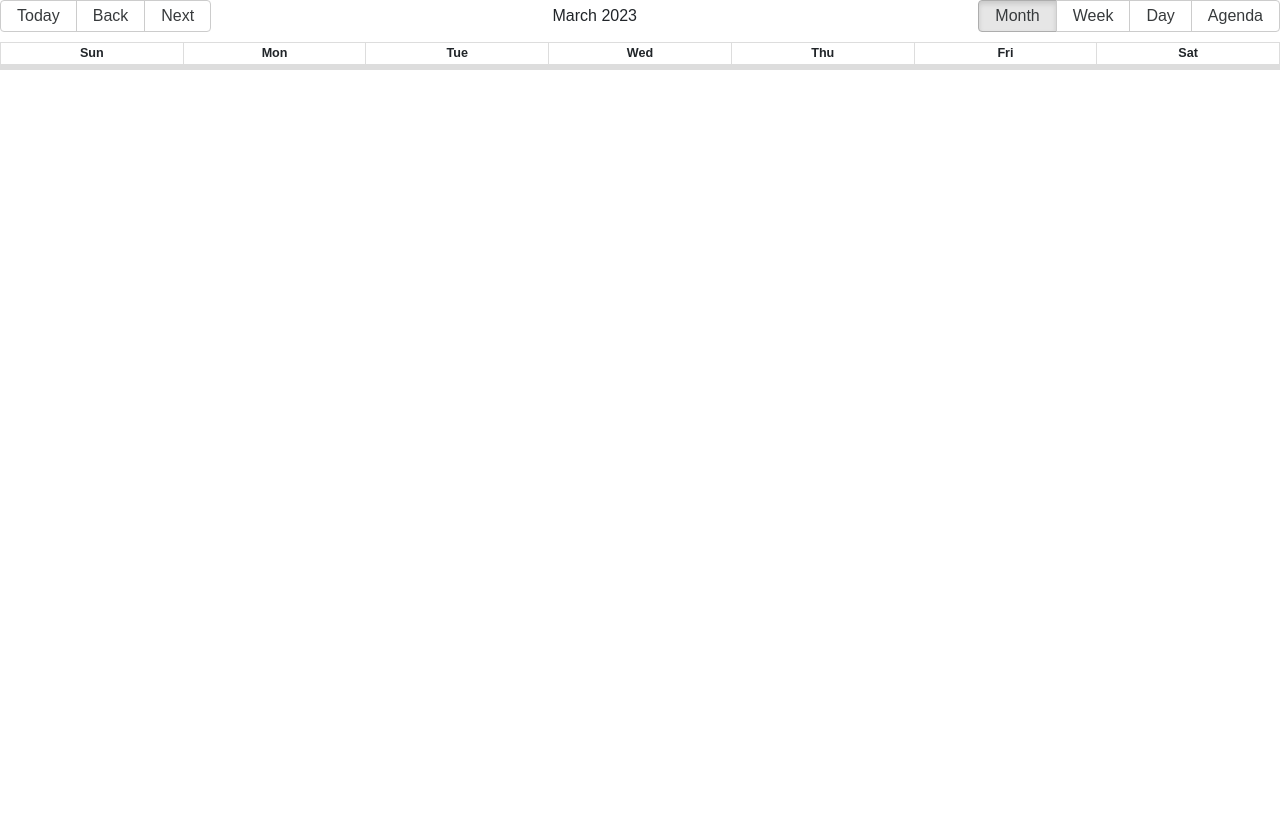
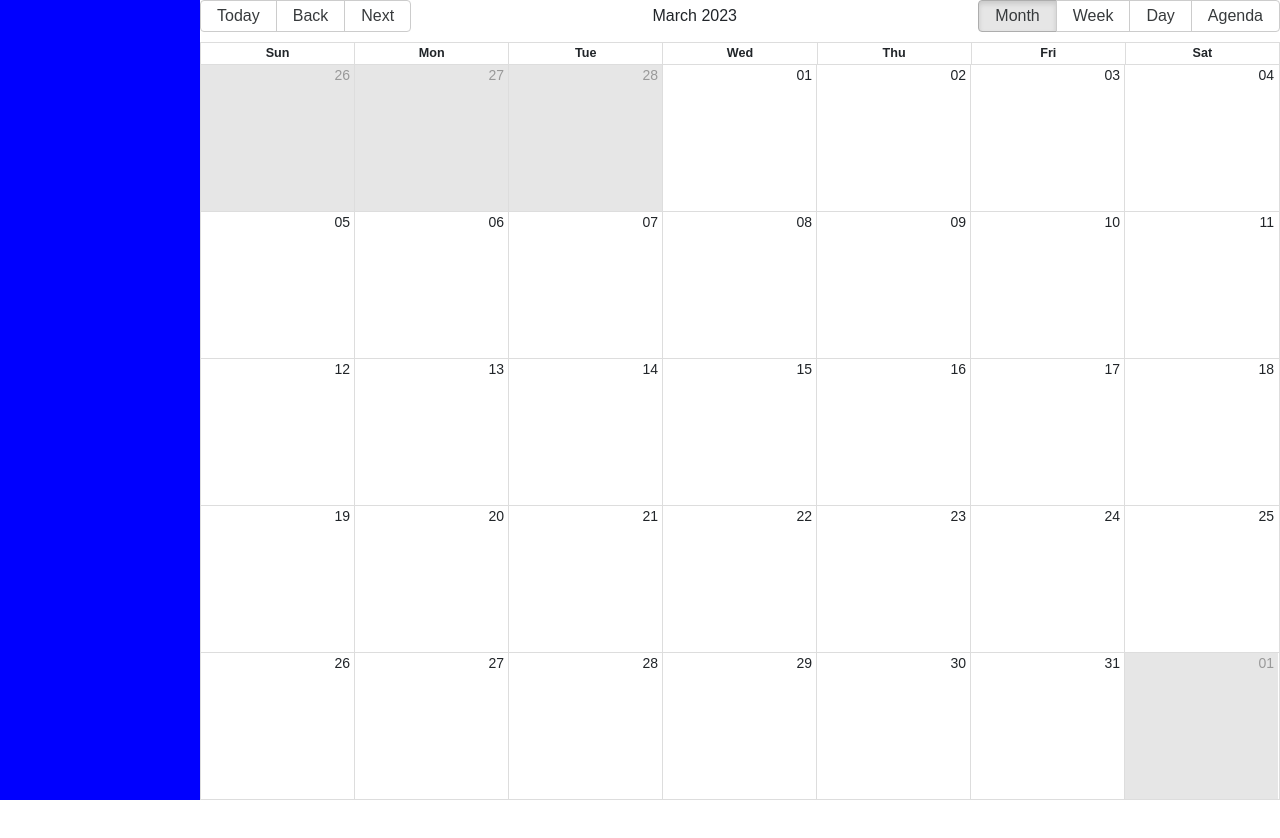
Before and after one commit to minhtrung0110/task_list, a React (Create React App) app: page /schedule in a window 1280 px wide. Shown: the top 838 px of the page. Before the commit the page ends 800 px from the top, so only its background shows below. Built offline with nearby package versions, Linux system fonts and the light colour scheme.

Commit message:
build events property Calendar

```diff
--- a/src/pages/Schedule/index.jsx
+++ b/src/pages/Schedule/index.jsx
@@ -5,19 +5,64 @@ import {Calendar,
     DateLocalizer,
     momentLocalizer} from "react-big-calendar";
 import 'react-big-calendar/lib/css/react-big-calendar.css';
-
+import './style.scss'
 function SchedulePage(props) {
     const [myEvents, setEvents] = useState([])
+    const events = [
+        {
+            title: 'Sự kiện A',
+            start: new Date(),
+            end: new Date(),
+            description: 'Mô tả sự kiện A'
+        },
+        {
+                title: 'Họp Dự Án ',
+                type: 'event',
+                description: '',
+                file:'',
+                members: [],
+                notifications:true,
+                repeats:true,
+            start: new Date(),
+            end: new Date(),
+            },
+        {
+            title: 'Sự kiện B',
+            start: new Date(),
+            end: new Date(),
+            description: 'Mô tả sự kiện B'
+        },
+        // ...
+    ];
+
     // const events = [
     //     {
-    //         title: 'Event 1',
+    //         title: 'Họp Dự Án ',
+    //         type: 'event',
+    //         description: '',
+    //         file:'',
+    //         members: [],
+    //         notifications:true,
+    //         repeats:true,
     //         start: moment('2023-02-25 09:00:00'),
     //         end: moment('2023-02-25 10:00:00'),
     //     },
     //     {
-    //         title: 'Event 2',
-    //         start: moment('2023-02-26 14:00:00'),
-    //         end: moment('2023-02-26 15:30:00'),
+    //         title: 'Hoàn Thành Lịch Biểu ',
+    //         type: 'todo',
+    //         description: '',
+    //         notifications:true,
+    //         repeats:true,
+    //         start: moment('2023-02-25 09:00:00'),
+    //         end: moment('2023-02-25 10:00:00'),
+    //     },
+    //     {
+    //         title: 'Đóng Tiền Nước ',
+    //         type: 'reminder',
+    //         notifications:true,
+    //         repeats:true,
+    //         start: moment('2023-02-25 09:00:00'),
+    //         end: moment('2023-02-25 10:00:00'),
     //     },
     // ];
     const localizer = momentLocalizer(moment);
@@ -26,14 +71,17 @@ function SchedulePage(props) {
         ({ start, end }) => {
             const title = window.prompt('New Event Name')
             if (title) {
-                setEvents((prev) => [...prev, { start, end, title }])
+                setEvents((prev) => [...prev, { start, end, title, allDay:true }])
             }
         },
         [setEvents]
     )
 
     const handleSelectEvent = useCallback(
-        (event) => window.alert(event.title),
+        (event) => {
+            window.alert(event.title)
+            console.log(event)
+        },
         []
     )
     const { defaultDate, scrollToTime } = useMemo(
@@ -43,17 +91,42 @@ function SchedulePage(props) {
         }),
         []
     )
+    const eventStyleGetter = (event, start, end, isSelected) => {
+        const style = {
+            backgroundColor: event.color,
+            borderRadius: '5px',
+            opacity: 0.8,
+            color: 'white',
+            border: '0px',
+            display: 'block'
+        };
+        return {
+            style: style,
+            title: event.title,
+            type:event.type,
+            description: event.description,
+            files:event.files,
+            members:event.members,
+            notification:event.notification,
+            repeats:event.repeat,
+        };
+    };
     return (
         <div className='minhtrung-content-calendar'>
+            <div className='sidebar'>
+
+            </div>
             <Calendar
+                className='calendar'
                 defaultDate={defaultDate}
                 defaultView={Views.MONTH}
-                events={myEvents}
+                events={events}
                 localizer={localizer}
                 onSelectEvent={handleSelectEvent}
                 onSelectSlot={handleSelectSlot}
                 selectable
                 scrollToTime={scrollToTime}
+                eventPropGetter={eventStyleGetter}
             />
         </div>
     );
--- a/src/pages/Schedule/style.scss
+++ b/src/pages/Schedule/style.scss
@@ -0,0 +1,15 @@
+.minhtrung-content-calendar{
+  display: flex;
+  height: 1000px;
+  margin: 0;
+  padding: 0;
+  .sidebar{
+    width: 200px !important;
+    background-color: blue;
+    height: 800px;
+  }
+  .calendar{
+    width: calc(100% - 200px);
+    height: 800px;
+  }
+}
```
